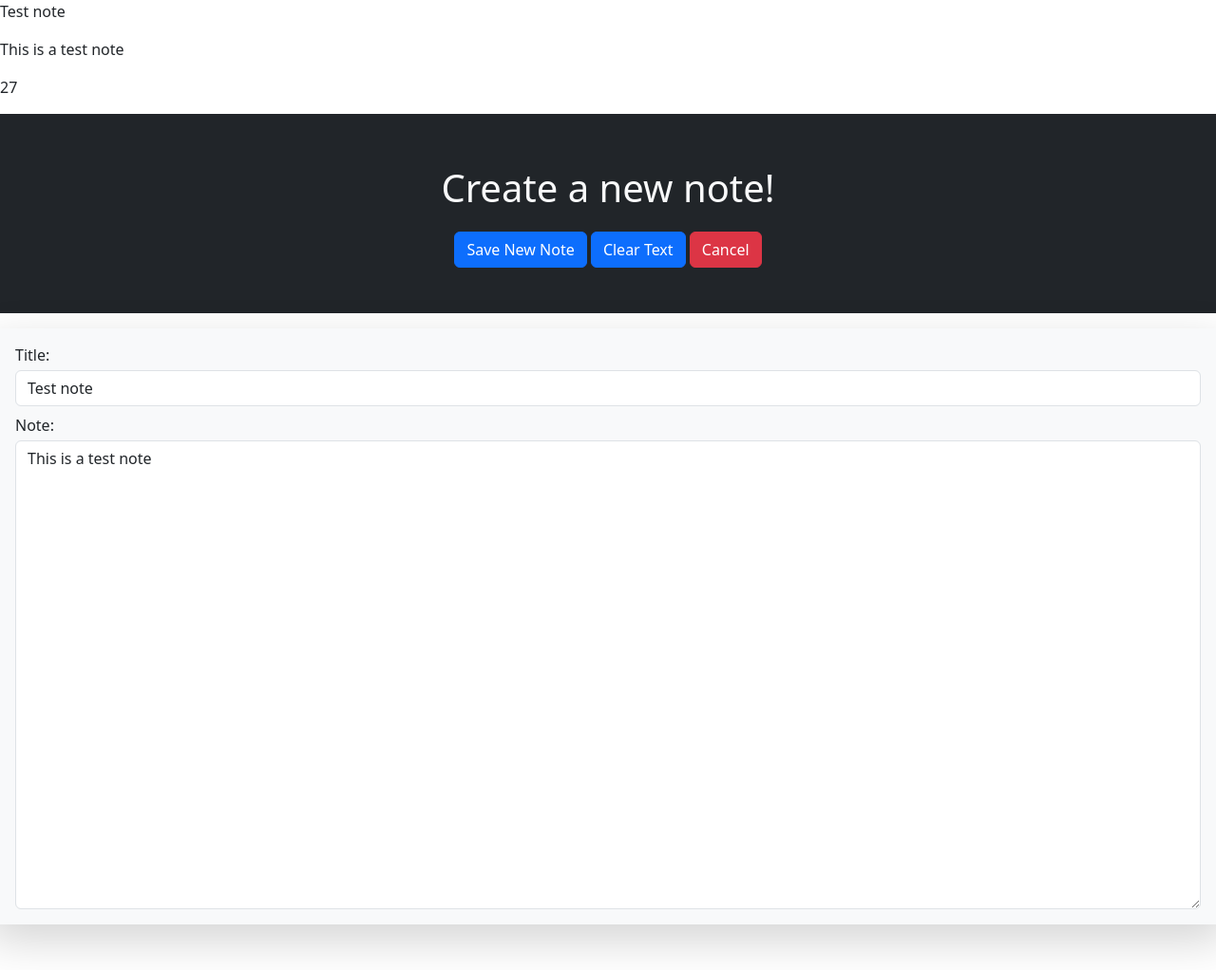
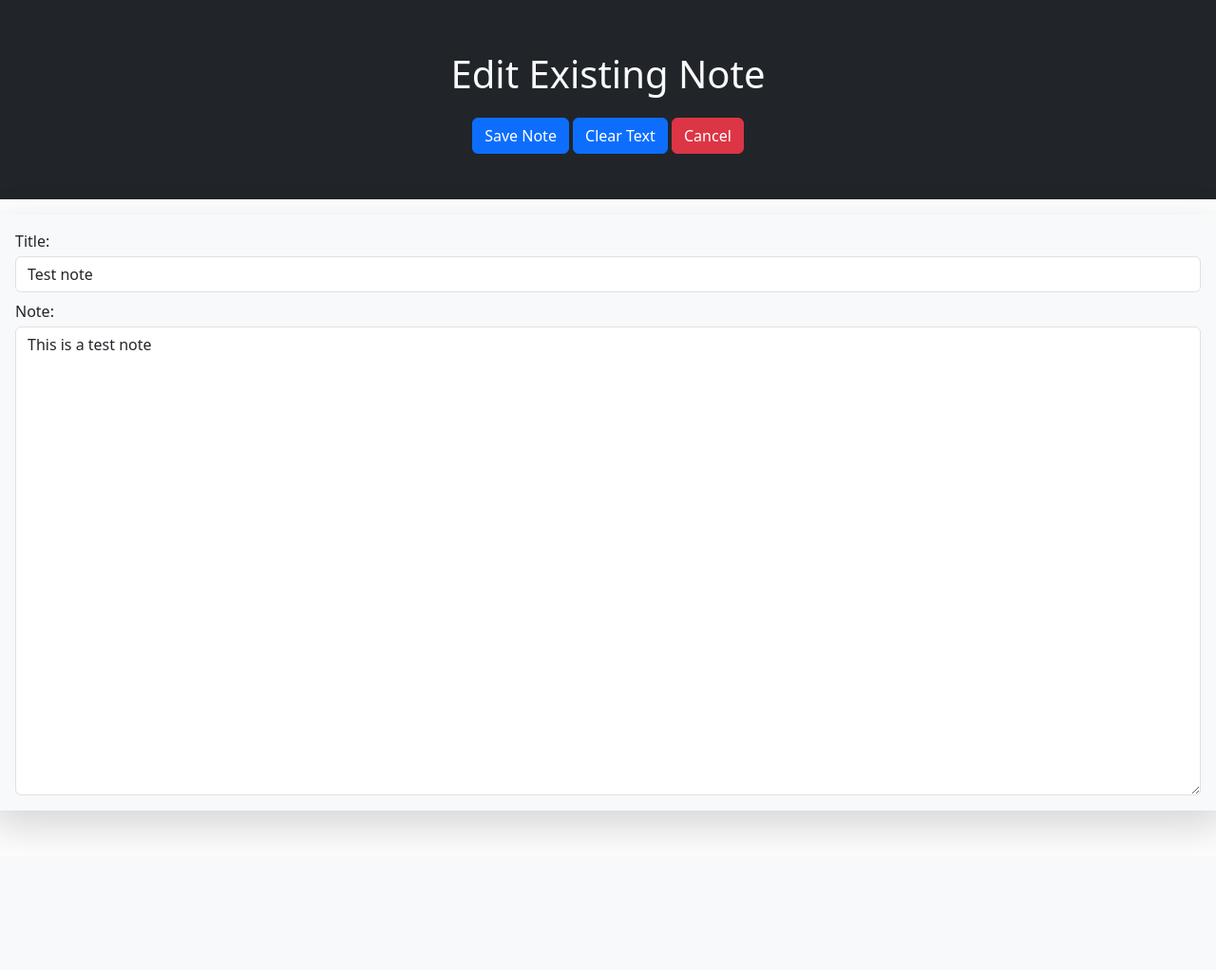
Before and after one commit to mherbst61/Web-Development-Final-Project, a Django app: page /updateNote/27/ in a window 1280 px wide. Shown: the whole page at 95% size. After the commit the page ends 876 px from the top, so only its background shows below. Run offline with Django 5.2, Linux system fonts and the light colour scheme; data comes from the database, SQL or seed files in the repository; both versions use the stored data as it was after the commit; some libraries are stand-ins or nearby versions.

Commit message:
Added the update and the title that can change depending on update or new

```diff
--- a/TicketMasterSite/TicketFinder/views.py
+++ b/TicketMasterSite/TicketFinder/views.py
@@ -160,17 +160,13 @@ def deleteTicket(request, ticket_id):
         return JsonResponse({'deleted':False,'message':'Ticket Not saved'})
 
 def createNewNote(request):
-    newNoteForm = createNewNoteForm(request.POST or None)
-    if request.method == "POST":
-        if newNoteForm.is_valid():
-            title = newNoteForm.cleaned_data['title']
-            note = newNoteForm.cleaned_data['note']
-            Notes.objects.create(title=title, note=note)
-            return redirect('home')
-    context = {
-        'newNoteForm': newNoteForm,
-    }
-    return render(request, 'newNote.html',context)
+    form = createNewNoteForm(request.POST or None)
+    if form.is_valid():
+        form.save()
+        return redirect('home')
+    context = {'form': form, 'title':'Create New Note'}
+    return render(request,'newnote.html',context)
+
 
 def deleteNote(request, note_id):
     if Notes.objects.filter(id=note_id).exists():
@@ -181,15 +177,10 @@ def deleteNote(request, note_id):
         return JsonResponse({'deleted': False, 'message': 'Note Not saved'})
 
 def updateNote(request, note_id): #Need to add stuff for update still
-    newNoteForm = createNewNoteForm
     note = Notes.objects.get(id=note_id)
-    Oldtitle = note.title
-    Oldnote= note.note
-    IdOfNote = note.id
-    context = {
-        'newNoteForm': newNoteForm,
-        'Oldtitle': Oldtitle,
-        'Oldnote': Oldnote,
-        'IdOfNote': IdOfNote,
-    }
-    return render(request,'newNote.html',context)
+    form = createNewNoteForm(request.POST or None, instance=note)
+    if form.is_valid():
+        form.save()
+        return redirect('home')
+    context = {'form': form, 'title': 'Edit Existing Note'}
+    return render(request, 'newNote.html',context)
--- a/TicketMasterSite/requirements.txt
+++ b/TicketMasterSite/requirements.txt
@@ -4,7 +4,7 @@ certifi==2025.11.12
 charset-normalizer==3.4.4
 Django==5.2.8
 django-apps==0.1.0
-django-bootstrap5==25.3
+crispy-bootstrap5==2023.10
 django-jquery==3.1.0
 idna==3.11
 requests==2.32.5
@@ -14,3 +14,4 @@ sqlparse==0.5.3
 typing_extensions==4.15.0
 urllib3==2.5.0
 wheel==0.45
+django-crispy-forms==2.1
--- a/TicketMasterSite/templates/home.html
+++ b/TicketMasterSite/templates/home.html
@@ -82,6 +82,7 @@
 </div>
  <script src="https://cdn.jsdelivr.net/npm/jquery@3.7.1/dist/jquery.min.js"></script>
 <script>
+
     function deleteNote(url,id){
     console.log("delete run");
 $.ajax({
--- a/TicketMasterSite/templates/newNote.html
+++ b/TicketMasterSite/templates/newNote.html
@@ -8,15 +8,12 @@
     {% bootstrap_javascript %}
 </head>
 <body>
-<p  id="titleImport">{{ Oldtitle }}</p>
-<p id="messageImport">{{ Oldnote }}</p>
-<p id="idOfNoteImport">{{ IdOfNote }}</p>
-<form action="{% url 'createNewNote' %}" method="post">
+<form action="{% if form.instance.id %} {% url 'updateNote' form.instance.id %} {% else%} {% url 'createNewNote' %} {% endif %}" method="post">
     {% csrf_token %}
 <div class="topBar bg-dark p-lg-5 p-0 mb-3">
     <div class="text-center text-light container-fluid" id="topText">
-        <p class="fs-1">Create a new note!</p>
-              <button type="submit" class="btn btn-primary">Save New Note</button>
+        <p id="title" class="fs-1">{{ title.title }}</p>
+              <button type="submit" class="btn btn-primary">Save Note</button>
                 <button type="button" class="btn btn-primary" onclick="clearText()">Clear Text</button>
                 <a class="btn btn-danger" href="{% url 'home' %}">Cancel</a>
             </div>
@@ -27,32 +24,15 @@
         <div class="row h-4 shadow-lg p-3 mb-5 bg-body-tertiary rounded">
             <div class="col-12 mb-2">
                 <label class="mb-1">Title:</label>
-                {{ newNoteForm.title }}
+                {{ form.title }}
             </div>
             <div class="col-12">
                 <label class="mb-1">Note:</label>
-                {{ newNoteForm.note }}
+                {{ form.note }}
             </div>
         </div>
 </form>
 <script>
-    window.onload = assignValues()
-    function assignValues (){
-        console.log("assignValues ran");
-        const titleArea = document.getElementById("titleArea");
-        const noteArea = document.getElementById("noteArea");
-        const titleImport = document.getElementById("titleImport");
-        const noteImport = document.getElementById("messageImport");
-        if (titleImport.innerText !== ""){
-            let oldTitle = titleImport.innerText
-            let oldNote = noteImport.innerHTML
-            titleArea.value =oldTitle;
-            noteArea.value = oldNote;
-        } else {
-        }
-    }
-
-
     function clearText(){
         console.log("Clear Text clicked");
         const noteArea = document.getElementById("noteArea");
```
Also changed, not shown: TicketMasterSite/templates/savedTickets.html (added), TicketMasterSite/tickets_db.sqlite3.
